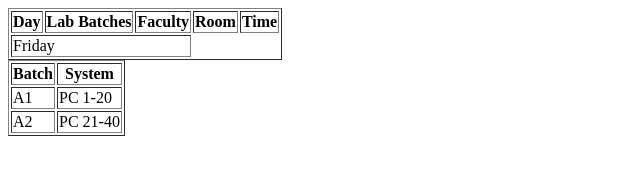
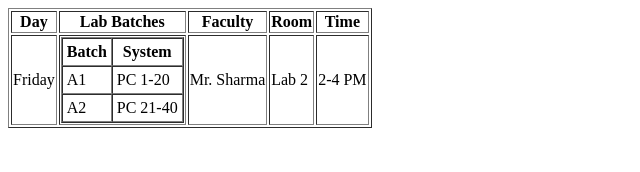
Before and after one commit to tttanishk01/WDW_1-admission_no-0482, a plain HTML site: page web desigining workshop 1 assignment/assignment14.html in a window 1280 px wide. Shown: the whole page, without its empty margins (0-640 px from the left). Drawn offline with Linux system fonts and the light colour scheme.

Commit message:
assignment 14 completed

```diff
--- a/web desigining workshop 1 assignment/assignment14.html
+++ b/web desigining workshop 1 assignment/assignment14.html
@@ -19,8 +19,9 @@
         </thead>
         <tbody>
             <tr>
-                <td colspan="3">Friday</td>
-                <table border="1">
+                <td rowspan="3">Friday</td>
+                <td rowspan="3">
+                <table border="1" cellpadding="4" cellspacing="0" ">
                     <thead>
                         <tr>
                             <th>Batch</th>
@@ -37,6 +38,13 @@
                             <td>PC 21-40</td>
                         </tr>
                     </tbody>
-
-            </tr>
+                </table>
+                </td>
+            <td>Mr. Sharma</td>
+            <td>Lab 2</td>
+            <td>2-4 PM</td>
+         </tr>
         </tbody>
+    </table>
+</body>
+</html>
```
